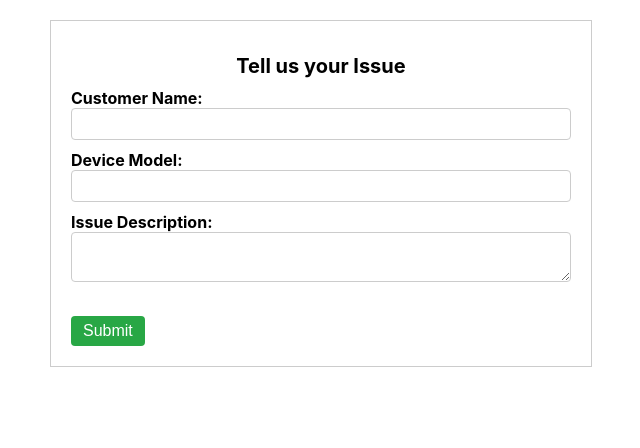
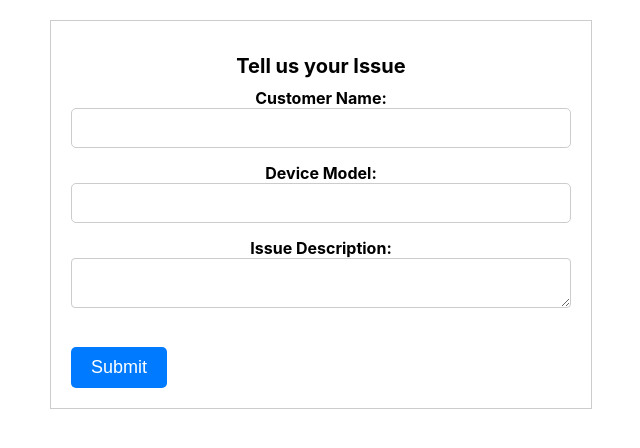
Before and after one commit to gauridahake24/Xiaomi, a React (Create React App) app in the folder xiaomi-frontend/: page /cust_home in a window 1280 px wide. Shown: the top 448 px of the page, without its empty margins (319-959 px from the left). Built offline with nearby package versions, Linux system fonts and the light colour scheme.

Commit message:
place order and navigation done

```diff
--- a/xiaomi-frontend/src/Components/create_order.jsx
+++ b/xiaomi-frontend/src/Components/create_order.jsx
@@ -1,27 +1,36 @@
 import React, { useState, useEffect } from 'react';
+import { useNavigate } from 'react-router-dom';
 
 const RepairOrder = () => {
+    const navigate = useNavigate();
     const [Available_quantity, setAvailableQuantity] = useState(0);
     const [part_name, setPartName] = useState('');
     const [Required_quantity, setRequiredQuantity] = useState('');
     const [warehouse_location, setWarehouseLocation] = useState('');
+    const [errorMessage, setErrorMessage] = useState('');
 
     const handleSubmit = async (event) => {
         event.preventDefault();
+        if (!Required_quantity || !part_name || !warehouse_location ) {
+            console.error("Please fill in all required fields.");
+            setErrorMessage('All fields are necessary! Please enter required data');
+            return ;
+        }
 
-        const newOrder = {Available_quantity,part_name,Required_quantity, warehouse_location }
+        const newOrder = { Available_quantity, part_name, Required_quantity, warehouse_location }
         const formData = new FormData();
         formData.append("Available_quantity", Required_quantity)
         formData.append("part_name", "screen")
         console.log(newOrder)
-        fetch("http://localhost:8080/service/add",{
-            method:"POST",
+        fetch("http://localhost:8080/service/add", {
+            method: "POST",
             // headers:{"Content-Type": "application/json"},
-            body:formData
+            body: formData
 
-        }).then(()=>{
+        }).then(() => {
+            navigate(`/submit`);
             console.log("new order added")
-        } )
+        })
     };
 
     useEffect(() => {
@@ -41,24 +50,26 @@ const RepairOrder = () => {
     return (
         <div className="repair-order-container">
             <h2>Create Order</h2>
+            {errorMessage && <p className="error-message">{errorMessage}</p>}
             <form className="repair-order-form" onSubmit={handleSubmit}>
-                <label>
-                    Part Name:
-                    <input type="text" value={part_name} onChange={(e) => setPartName(e.target.value)} />
-                </label>
-                <label>
-                    Available Quantity: {Available_quantity}
-                </label>
-                <label>
-                    Required Quantity:
-                    <input type="number" value={Required_quantity} onChange={(e) => setRequiredQuantity(e.target.value)} />
-                </label>
-                <label>
-                    Warehouse Location:
-                    <input type="text" value={warehouse_location} onChange={(e) => setWarehouseLocation(e.target.value)} />
-                </label>
-
-                <button type="submit">Submit</button>
+                <div className="form-group">
+                    <label htmlFor="part_name">Part Name:</label>
+                    <input type="text" id="part_name" value={part_name} onChange={(e) => setPartName(e.target.value)} />
+                </div>
+                <div className="form-group">
+                    <label>Available Quantity: {Available_quantity}</label>
+                </div>
+                <div className="form-group">
+                    <label htmlFor="Required_quantity">Required Quantity:</label>
+                    <input type="number" id="Required_quantity" value={Required_quantity} onChange={(e) => setRequiredQuantity(e.target.value)} />
+                </div>
+                <div className="form-group">
+                    <label htmlFor="warehouse_location">Warehouse Location:</label>
+                    <input type="text" id="warehouse_location" value={warehouse_location} onChange={(e) => setWarehouseLocation(e.target.value)} />
+                </div>
+                <div className="form-group">
+                    <button type="submit">Submit</button>
+                </div>
             </form>
         </div>
     );
--- a/xiaomi-frontend/src/Components/submit_page.jsx
+++ b/xiaomi-frontend/src/Components/submit_page.jsx
@@ -1,10 +1,16 @@
 import React from 'react';
+import { useNavigate } from 'react-router-dom';
 
 const Submit = () => {
+    const Navigate = useNavigate();
+    const handleStartClick = () =>{
+        Navigate("/SC_requirements")
+    };
 
     return (
         <div>
-            <h1>submit page successfully designed</h1>
+            <h1>Your order has been successfully submitted to warehouse</h1>
+            <button btn-btn-primary onClick={handleStartClick}>Dashboard</button>
 
         </div>
     );
--- a/xiaomi-frontend/src/index.css
+++ b/xiaomi-frontend/src/index.css
@@ -177,6 +177,79 @@ h1 {
   justify-items: center;
 }
 
+.repair-order-container {
+  display: flex;
+  flex-direction: column;
+  align-items: center;
+  justify-content: center;
+  height: 100vh;
+  text-align: center;
+}
+
+.repair-order-form {
+  width: 80%;
+  max-width: 500px;
+  padding: 20px;
+  border: 1px solid #ccc;
+  border-radius: 5px;
+  background-color: #fff;
+  align-items: center;
+}
+
+.form-group {
+  margin-bottom: 15px;
+  text-align: center;
+}
+
+label {
+  font-weight: bold;
+  display: block;
+}
+
+input[type="text"],
+input[type="number"] {
+  width: 100%;
+  padding: 10px;
+
+  border: 1px solid #ccc;
+  border-radius: 5px;
+  font-size: 16px;
+}
+
+button[type="submit"] {
+  background-color: #007bff;
+  color: #fff;
+  padding: 10px 20px;
+  border: none;
+  border-radius: 5px;
+  font-size: 18px;
+  cursor: pointer;
+  transition: background-color 0.3s;
+}
+
+button[type="submit"]:hover {
+  background-color: #0056b3;
+}
+
+/* Media query for mobile responsiveness */
+@media (max-width: 768px) {
+  .repair-order-form {
+      padding: 15px;
+  }
+
+  input[type="text"],
+  input[type="number"] {
+      font-size: 14px;
+      padding: 8px;
+  }
+
+  button[type="submit"] {
+      font-size: 16px;
+      padding: 8px 15px;
+  }
+}
+
+
 /* start_page */
 .startpage-container {
   display: flex;
```
